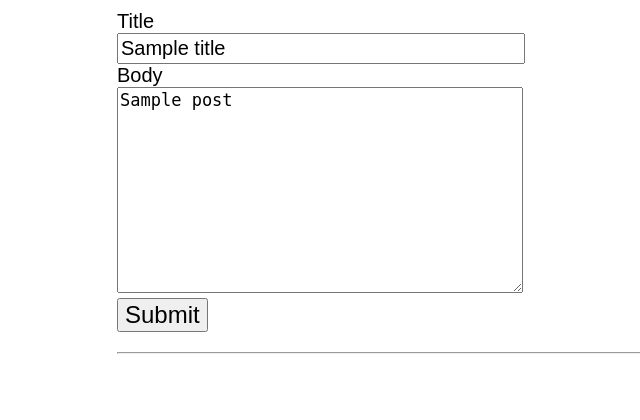
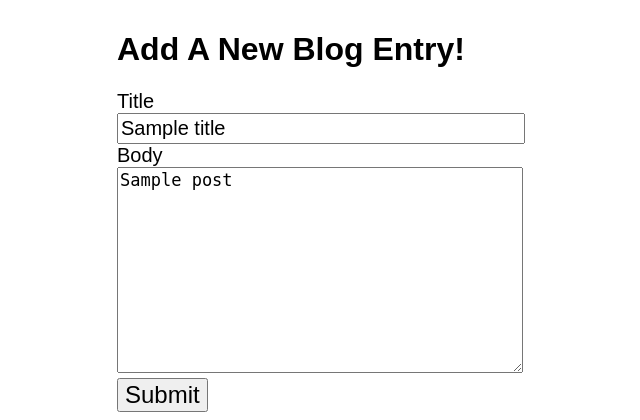
Before and after one commit to wiltrahan/build-a-blog, a Python web app: template templates/newpost.html in a window 1280 px wide. Shown: the top 420 px of the page, without its empty margins (123-763 px from the left). Run offline with Jinja, Linux system fonts and the light colour scheme; the template is opened without the code that fills it: most values are stand-ins (such as "Sample title", 1, 10 or a date in 2020).

Commit message:
fixed new post to permalink route

```diff
--- a/main.py
+++ b/main.py
@@ -57,7 +57,8 @@ class MainPage(Handler):
             p = Post(title = title, post = post)
             p.put()
 
-            self.redirect("/blog")
+
+            self.redirect("/blog/%s" % str(p.key().id()))
         else:
             error = "You must enter a title, and a post!"
             self.render_front(title, post, error)
--- a/templates/base.html
+++ b/templates/base.html
@@ -56,8 +56,9 @@
       }
       p {
         text-overflow: ellipsis;
-        white-space: wrap;
+        /*white-space: wrap;*/
         overflow:hidden;
+        word-wrap: break-word;
     }
 
     .single-post {
--- a/templates/newpost.html
+++ b/templates/newpost.html
@@ -2,7 +2,7 @@
 
 {% block content %}
 
-
+  <h1>Add A New Blog Entry!</h1>
     <form method="post">
 
       <label>
```
Also changed, not shown: 1 other file.
